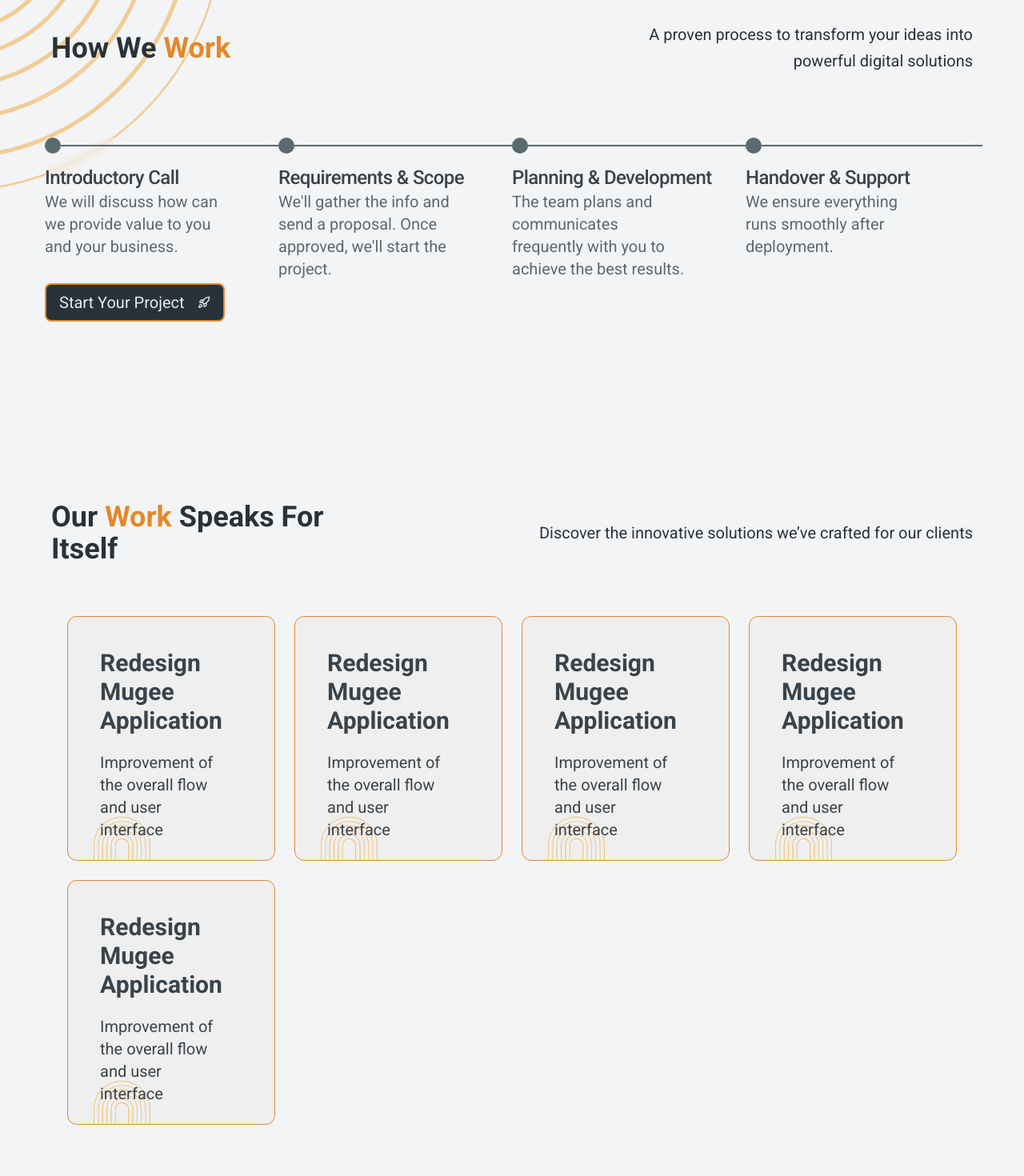
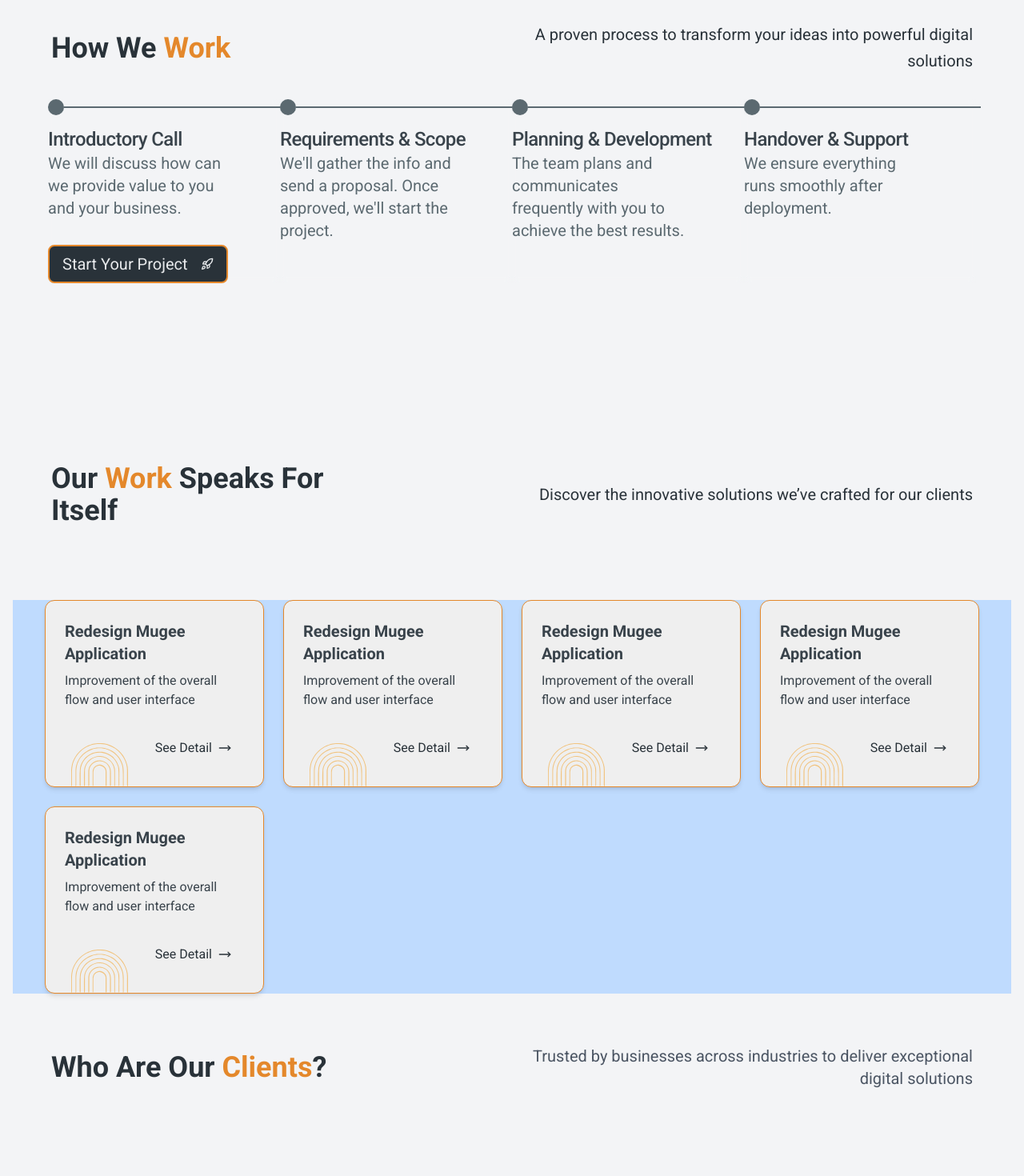
Before and after one commit to nightcoders-studio/landing-page, a React (Vite) app: page / in a window 1280 px wide. Shown: the part 1740-3210 px from the top of the page at 80% size. Built offline with nearby package versions, Linux system fonts and the light colour scheme.

Commit message:
update - [x] Margin kanan kiri sejajarkan dengan tittle
- [x] Untuk Mobilel, ubah jadi carousel
- [x] Align icon di footer ke kiri penuh, gunakan container space-between.

- [x] Tinggi footer menjadi 208px.

##### Button

- [x] Samakan ukurannya secara global, rubah di component UI button.jsx

```diff
--- a/src/components/Footer.jsx
+++ b/src/components/Footer.jsx
@@ -45,7 +45,7 @@ ClickLink.propTypes = {
 // Footer Component
 const Footer = () => {
     return (
-        <footer className="relative grid items-center justify-center grid-cols-[30%_40%_30%] overflow-hidden bg-bg-default-quaternary sm:py-12 sm:px-4">
+        <footer className="relative grid items-center justify-between grid-cols-[30%_40%_30%] overflow-hidden bg-bg-default-quaternary sm:h-44 md:h-64 sm:py-12 sm:px-4">
             {/* Background Overlay Logo */}
             <img
                 src={logo}
@@ -70,7 +70,7 @@ const Footer = () => {
             </div>
 
             {/* Social Media Icons */}
-            <div className="flex gap-4 sm:gap-3 md:gap-6 lg:gap-8 justify-items-center text-text-brand-tertiary">
+            <div className="flex justify-center gap-4 sm:gap-3 md:gap-6 lg:gap-8 text-text-brand-tertiary">
                 {socialMediaIcons.map((icon, index) => (
                     <ClickLink key={index} useHref={icon.useHref}>
                         {icon.component ? (
--- a/src/components/HowWeWork.jsx
+++ b/src/components/HowWeWork.jsx
@@ -35,26 +35,23 @@ const HowWeWork = () => {
     ];
 
     return (
-        <div id="howWeWork-Wrapper" className="hidden sm:flex sm:flex-col sm:items-center sm:w-full sm:mt-8 sm:gap-8 xl:w-screen lg:w-screen lg:px-4">
+        <div id="howWeWork-Wrapper" className="hidden sm:flex sm:flex-col sm:items-center sm:w-full sm:mt-8 sm:gap-8 xl:w-screen lg:w-screen lg:px-4 ">
             <Spacer className="md:block sm:hidden" />
 
             {/* Header */}
-            <div id="howWeWork-Container" className="z-10 sm:flex sm:flex-col xl:w-full 2xl:w-full xl:px-4 sm:items-center lg:gap-8">
-                <div className="flex flex-col w-screen px-0 lg:w-screen lg:px-16 sm:px-7 md:px-7 sm:items-center sm:mx-0 sm:text-center md:flex md:flex-row md:items-center md:gap-8 md:text-left">
-                    <h1 className="sm:text-3xl md:text-2xl w-screen font-semibold flex-[50%] lg:text-4xl lg:text-left lg:pr-8">
-                        How We <span className="text-text-brand">Work</span>
-                    </h1>
-                    <Spacer className="md:hidden" />
-                    <Spacer className="hidden md:block md:flex-[5%]" />
-                    <h4 className="text-text-default sm:text-lg md:text-base lg:text-xl lg:leading-relaxed flex-[40%] lg:text-right">
-                        A proven process to transform your ideas into powerful digital solutions
-                    </h4>
-                </div>
-                <Spacer />
+            <div className="flex flex-col w-screen px-0 lg:w-screen lg:px-16 sm:px-7 md:px-7 sm:items-center sm:mx-0 sm:text-center md:flex md:flex-row md:items-center md:gap-8 md:text-left howWeWork-Container">
+                <h1 className="sm:text-3xl md:text-2xl w-screen font-semibold flex-[40%] lg:text-4xl lg:text-left lg:pr-8">
+                    How We <span className="text-text-brand">Work</span>
+                </h1>
+                <Spacer className="md:hidden" />
+                <Spacer className="hidden md:block md:flex-[5%] " />
+                <h4 className="text-text-default sm:text-lg md:text-base lg:text-xl lg:leading-relaxed flex-[60%] lg:text-right">
+                    A proven process to transform your ideas into powerful digital solutions
+                </h4>
             </div>
 
             {/* Card Container */}
-            <div className="z-10 sm:flex sm:px-6 sm:flex-col sm:gap-6 sm:w-full xl:w-full md:grid md:grid-cols-2 md:gap-6 lg:flex lg:flex-row lg:py-0 lg:px-10 lg:gap-0 xl:flex xl:flex-row ">
+            <div className="z-10 sm:flex sm:px-6 sm:flex-col sm:gap-6 sm:w-full xl:w-full md:grid md:grid-cols-2 md:gap-6 lg:flex lg:flex-row lg:py-0 lg:px-11 lg:gap-0 xl:flex xl:flex-row ">
                 {weWork.map((step) => (
                     <Card
                         key={step.id}
--- a/src/components/OurWorkSpeaksforItself.jsx
+++ b/src/components/OurWorkSpeaksforItself.jsx
@@ -1,12 +1,7 @@
 import Spacer from "@/components/ui/spacer";
 import { MoveRight } from 'lucide-react';
 import { Button } from "@/components/ui/button";
-import {
-    Carousel,
-    CarouselContent,
-    CarouselItem,
-} from "@/components/ui/carousel";
-import Vector3 from "../assets/images/vector3.svg"
+import Vector3 from "../assets/images/vector3.svg";
 
 const OurWorkSpeaksforItself = () => {
 
@@ -44,73 +39,107 @@ const OurWorkSpeaksforItself = () => {
     ];
 
     return (
-        <div id="ourWork-Wrapper" className="sm:flex sm:flex-col sm:items-center sm:w-full sm:mt-8 sm:gap-8 lg:w-screen lg:px-12 xl:px-12">
+        <div id="ourWork-Wrapper" className="sm:w-full sm:mt-8 sm:gap-8 xl:w-screen lg:w-screen lg:px-4">
+
             {/* Header */}
-
             <div id="whatWeDoBestContainer" className="sm:flex sm:flex-col xl:w-full xl:px-4 sm:items-center">
                 <div className="flex flex-col w-screen px-0 lg:w-screen lg:px-16 sm:px-7 md:px-7 sm:items-center sm:mx-0 sm:text-center md:flex md:flex-row md:items-center md:gap-8 md:text-left">
                     <h1 className="sm:text-3xl md:text-2xl w-screen font-semibold flex-[40%] lg:text-4xl lg:text-left lg:pr-8">
                         Our <span className="text-text-brand">Work</span> Speaks For Itself
                     </h1>
                     <Spacer className="md:hidden" />
-                    <Spacer className="hidden md:block md:flex-[5%] " />
+                    <Spacer className="hidden md:block md:flex-[5%]" />
                     <h4 className="text-text-default sm:text-lg md:text-base lg:text-xl lg:leading-relaxed flex-[60%] lg:text-right">
                         Discover the innovative solutions we’ve crafted for our clients
                     </h4>
                 </div>
             </div>
 
-            {/* <Spacer className="hidden sm:block" /> */}
-
-            {/* Carousel Container */}
-            <Carousel className="relative w-full lg:max-w-6xl xl:max-w-full sm:justify-center">
-                <CarouselContent className="grid gap-6 p-8 sm:ml-0 px-9 lg:grid-cols-3 xl:grid-cols-4">
+            {/* Carousel for Small Screens */}
+            <Spacer className="h-11" />
+            <div className="sm:flex sm:overflow-x-scroll sm:gap-4 scrollbar-hidden snap-x snap-start sm:px-4 lg:hidden">
                 {cardPortfolio.map((card) => (
-                        <CarouselItem
+                    <div
                         key={card.id}
-                            className="relative group border-solid bg-[#efefef] border-[1px] backdrop-blur-sm border-border-brand rounded-xl snap-align-center hover:bg-[#e5e6e5]/70 overflow-hidden"
+                        className="flex justify-between min-w-[360px] max-w-[68px] min-h-[360px] flex-shrink-0 rounded-xl border bg-[#efefef] border-border-brand shadow-md p-6 relative group"
                     >
-                            <Spacer className="lg:block sm:hidden" />
-                            {/* Gambar Absolute */}
+                        {/* Background Image */}
                         <div className="absolute inset-0 overflow-hidden">
                             <img
                                 src={Vector3}
                                 className="absolute bottom-0 z-0 transition-transform duration-300 ease-in-out left-8 group-hover:scale-150"
+                                alt="background vector"
                             />
                         </div>
 
-                            {/* Text Wrapper */}
-                            <div className="relative z-10 flex flex-col gap-6 p-6 xl:h-72">
-                                <div className="flex flex-col gap-4 lg:gap-2">
-                                    <h3 className="text-xl font-semibold sm:text-2xl lg:text-xl xl:text-3xl text-text-default-secondary">
+                        {/* Card Content */}
+                        <div className="relative z-10 flex flex-col gap-6">
+                            <div className="flex flex-col gap-2">
+                                <h3 className="text-3xl font-semibold leading-normal text-text-default-secondary">
                                     {card.title}
                                 </h3>
-                                    <div className="hidden lg:block lg:h-1 xl:h-1" />
-                                    <h4 className="w-3/4 text-base sm:text-lg lg:text-base xl:text-xl text-text-default-secondary">
+                                <Spacer />
+                                <h4 className="text-2xl text-text-default-secondary">
                                     {card.subtitle}
                                 </h4>
                             </div>
-
-                                <Spacer className="md:hidden lg:block " />
+                            <Spacer />
                             {/* Button */}
                             <Button
                                 variant="secondary"
-                                    className="justify-end gap-2 bg-transparent border-none shadow-none text-text-default min-w-min active:border-none xl:text-lg focus-visible:border-none"
-                                    onClick={() => (window.location.href = card.detail)} //tombol ke halaman project detail
+                                className="justify-end gap-2 text-xl bg-transparent border-none shadow-none text-text-default min-w-min active:border-none"
+                                onClick={() => (window.location.href = card.detail)}
                             >
                                 See Detail <MoveRight className="w-4 h-4" />
                             </Button>
                         </div>
-                        </CarouselItem>
+                    </div>
                 ))}
-                </CarouselContent>
+            </div>
 
-            </Carousel>
 
-            <Spacer className="hidden lg:block" />
+            {/* Grid for Larger Screens */}
+            <Spacer />
+            <div className="hidden bg-blue-200 lg:grid lg:grid-cols-2 xl:grid-cols-4 lg:gap-6 lg:px-10 lg:mt-8">
+                {cardPortfolio.map((card) => (
+                    <div
+                        key={card.id}
+                        className="rounded-xl border bg-[#efefef] border-border-brand shadow-md p-6 relative group"
+                    >
+                        {/* Background Image */}
+                        <div className="absolute inset-0 overflow-hidden">
+                            <img
+                                src={Vector3}
+                                className="absolute bottom-0 z-0 transition-transform duration-300 ease-in-out left-8 group-hover:scale-150"
+                                alt="background vector"
+                            />
+                        </div>
+
+                        {/* Card Content */}
+                        <div className="relative z-10 flex flex-col gap-6">
+                            <div className="flex flex-col gap-2">
+                                <h3 className="text-xl font-semibold text-text-default-secondary">
+                                    {card.title}
+                                </h3>
+                                <h4 className="text-base text-text-default-secondary">
+                                    {card.subtitle}
+                                </h4>
+                            </div>
+                            {/* Button */}
+                            <Button
+                                variant="secondary"
+                                className="justify-end gap-2 bg-transparent border-none shadow-none text-text-default min-w-min active:border-none"
+                                onClick={() => (window.location.href = card.detail)}
+                            >
+                                See Detail <MoveRight className="w-4 h-4" />
+                            </Button>
+                        </div>
+                    </div>
+                ))}
+            </div>
+            <Spacer className="md:hidden lg:block lg:h-8" />
         </div>
     );
-
 };
 
 export default OurWorkSpeaksforItself;
--- a/tailwind.config.js
+++ b/tailwind.config.js
@@ -65,7 +65,7 @@ export default {
   theme: {
     extend: {
       screens: {
-        sm: "320px",
+        sm: "412px",
         md: "640px",
         lg: "1024px",
         xl: "1280px",
```
Also changed, not shown: src/components/StartProject.jsx (+4 -6 lines), src/components/WhatWeDoBest.jsx (+12 -8 lines). Lines whose indentation alone changed are shown as unchanged.
